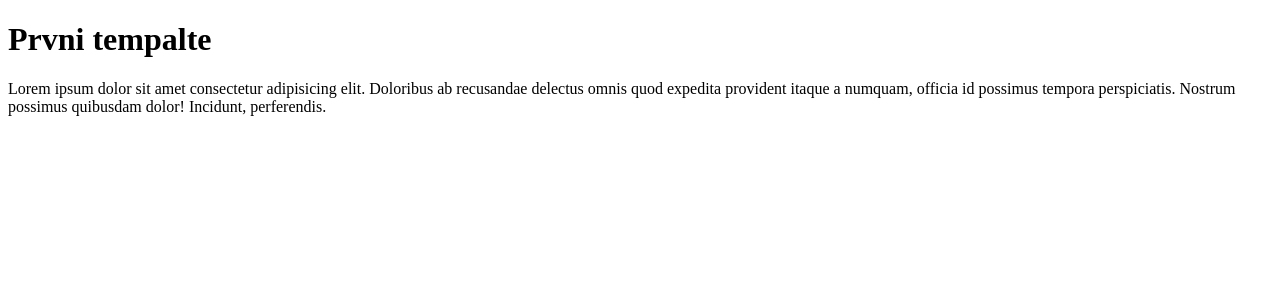
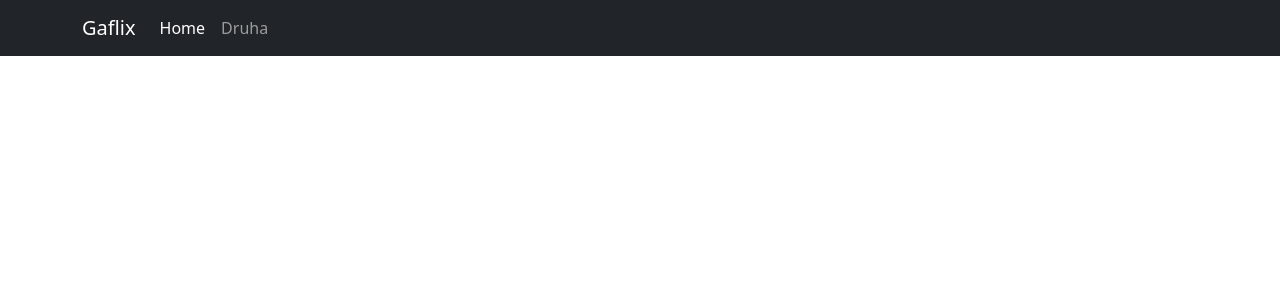
Before and after one commit to gyarab/2023_wa_sz_trilety_gaflix, a Django app: page / in a window 1280 px wide. Shown: the top 300 px of the page. Run offline with Django 5.2, Linux system fonts and the light colour scheme.

Commit message:
Update base.html

```diff
--- a/filmy/templates/filmy/base.html
+++ b/filmy/templates/filmy/base.html
@@ -3,13 +3,34 @@
 <head>
     <meta charset="UTF-8">
     <meta name="viewport" content="width=device-width, initial-scale=1.0">
-    <title>Gaflix</title>
+    <title>{% block 'title' %}Gaflix{% endblock %}</title>
+    <link href="https://cdn.jsdelivr.net/npm/bootstrap@5.3.3/dist/css/bootstrap.min.css" rel="stylesheet" integrity="sha384-QWTKZyjpPEjISv5WaRU9OFeRpok6YctnYmDr5pNlyT2bRjXh0JMhjY6hW+ALEwIH" crossorigin="anonymous">
 </head>
 <body>
-    <h1>Prvni tempalte</h1>
-    <p>
-Lorem ipsum dolor sit amet consectetur adipisicing elit. Doloribus ab recusandae delectus omnis quod expedita provident itaque a numquam, officia id possimus tempora perspiciatis. Nostrum possimus quibusdam dolor! Incidunt, perferendis.
-
-    </p>
+    <nav class="navbar navbar-expand-lg navbar-dark bg-dark">
+        <div class="container">
+            <a class="navbar-brand" href="#">Gaflix</a>
+            <button class="navbar-toggler" type="button" data-bs-toggle="collapse" data-bs-target="#navbarNav" aria-controls="navbarNav" aria-expanded="false" aria-label="Toggle navigation">
+                <span class="navbar-toggler-icon"></span>
+            </button>
+            <div class="collapse navbar-collapse" id="navbarNav">
+                <ul class="navbar-nav">
+                    <li class="nav-item">
+                        <a class="nav-link active" aria-current="page" href="/">Home</a>
+                    </li>
+                    <li class="nav-item">
+                        <a class="nav-link" href="/druha/">Druha</a>
+                    </li>
+                </ul>
+            </div>
+        </div>
+    </nav>
+    <div class="container">
+        {% block 'content' %}
+        {% endblock %}
+        {% block 'druha' %}
+        {% endblock %}
+    </div>
+    <script src="https://cdn.jsdelivr.net/npm/bootstrap@5.3.3/dist/js/bootstrap.bundle.min.js" integrity="sha384-YvpcrYf0tY3lHB60NNkmXc5s9fDVZLESaAA55NDzOxhy9GkcIdslK1eN7N6jIeHz" crossorigin="anonymous"></script>
 </body>
 </html>
```
